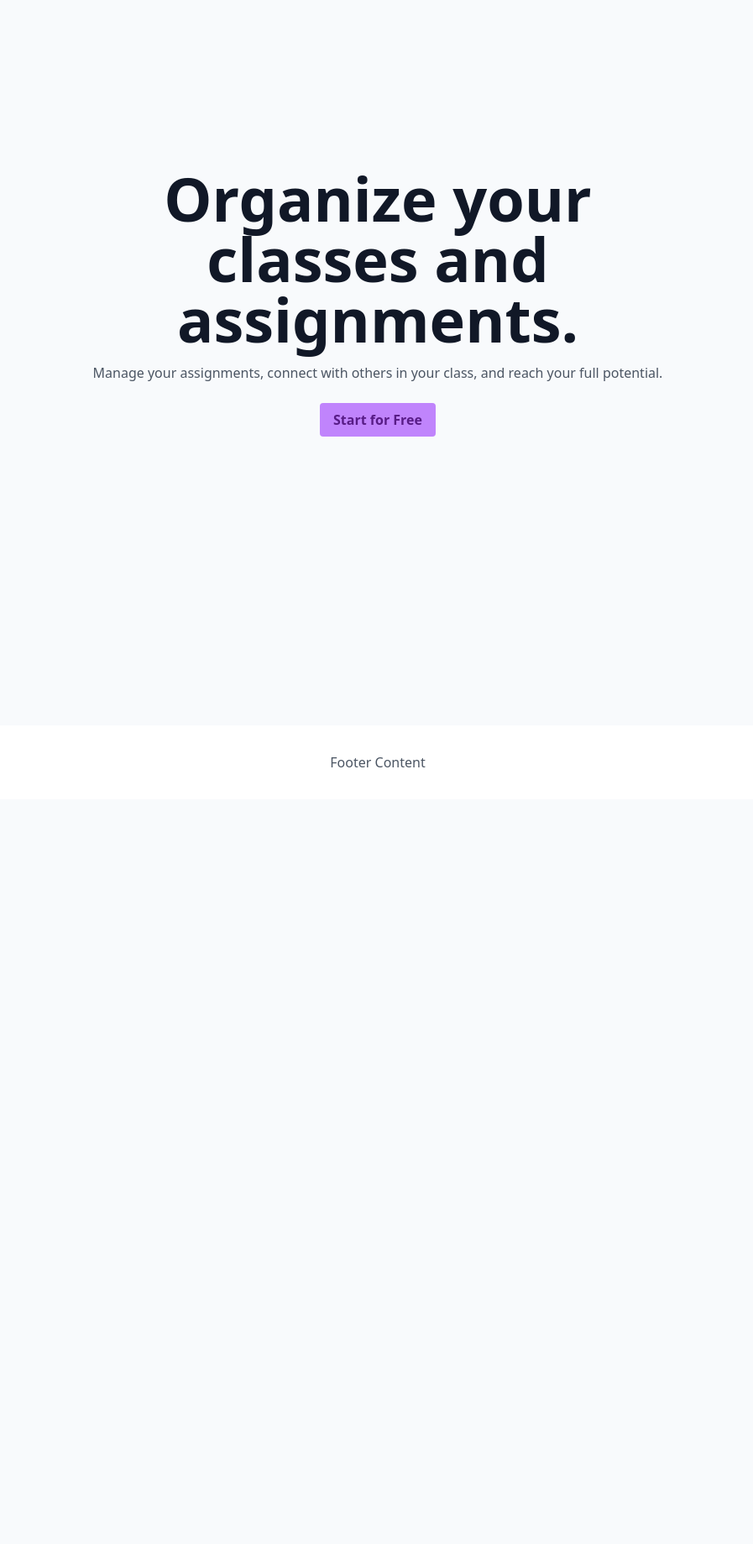
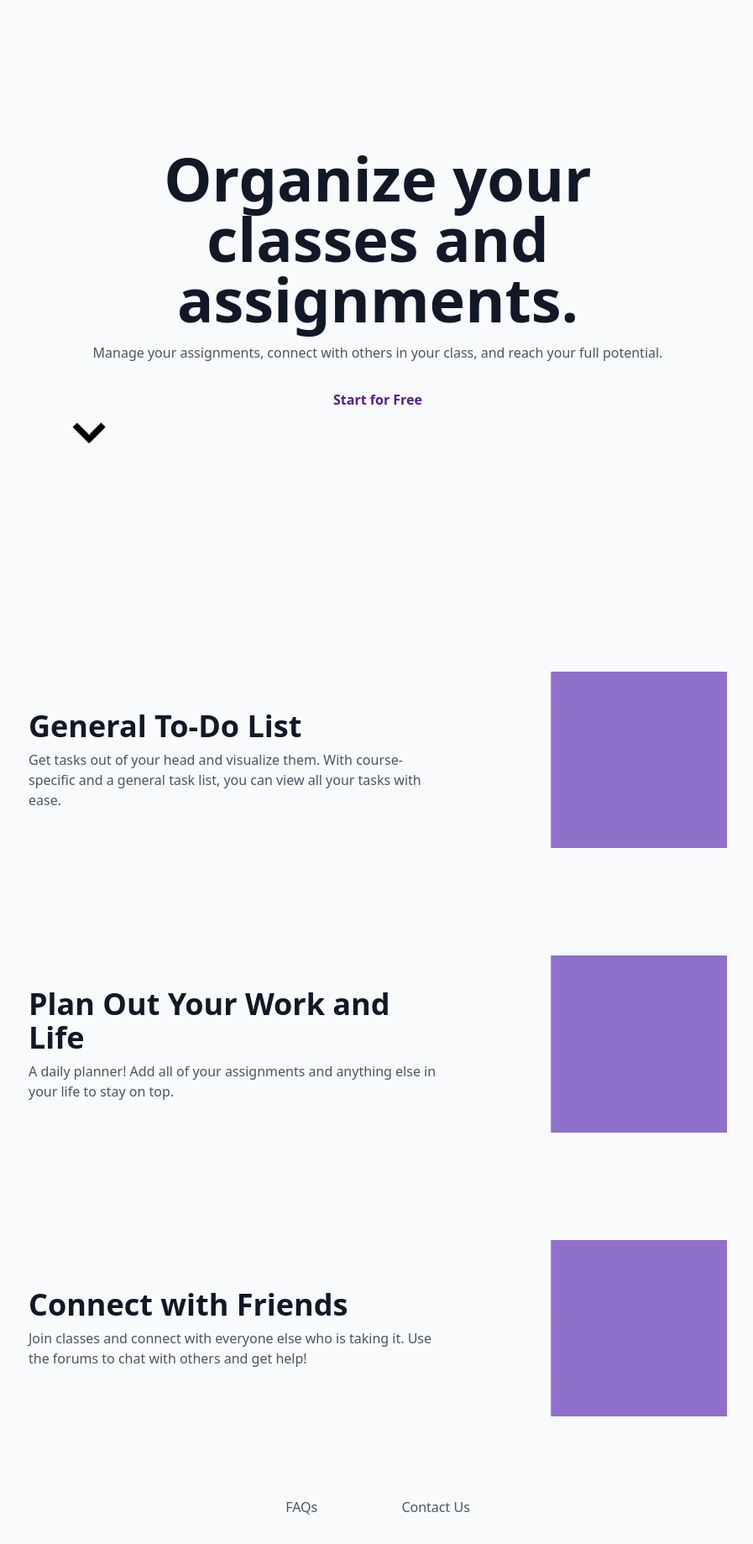
Before and after one commit to agiac16/ClassMate, a Django app: page / in a window 1280 px wide. Shown: the part 80-1919 px from the top of the page at 84% size, without its empty margins (190-1087 px from the left). Before the commit the page ends 994 px from the top, so only its background shows below. Run offline with Django 4.2, Linux system fonts and the light colour scheme; some libraries are stand-ins or nearby versions.

Commit message:
updated homepage

```diff
--- a/home/templates/home/homepage.html
+++ b/home/templates/home/homepage.html
@@ -7,26 +7,67 @@
     <meta charset="UTF-8">
     <meta name="viewport" content="width=device-width, initial-scale=1.0">
     <title>ClassMate - Manage Your Classes & Assignments</title>
-    <script src="https://cdn.tailwindcss.com"></script>
 </head>
 <body>
     {% block content %}
-
         <!-- Hero Section -->
         <div class="h-screen bg-cover bg-center flex items-center justify-center">
             <div class="max-w-3xl mx-auto px-4 text-center -mt-20">
                 <h1 class="font-bold text-7xl text-gray-900">Organize your classes and assignments.</h1>
                 <p class="mt-4 text-gray-600">Manage your assignments, connect with others in your class, and reach your full potential.</p>
-                <a href="{% url 'signup' %}" class="mt-6 inline-block bg-purple-400 text-purple-900 font-bold py-2 px-4 rounded hover:bg-purple-500 transition duration-300">Start for Free</a>
+                <a href="{% url 'signup' %}" class="mt-6 inline-block bg-yellow text-purple-900 font-bold py-2 px-4 rounded hover:bg-purple-500 transition duration-300">Start for Free</a>
+
+
+                <a href="#info"><img src="{% static 'downarrow.png' %}" class="flex animate-bounce w-12 h-12 justify-center items-center "></a>
+
             </div>
         </div>
 
 
 
+        <div class="flex flex-row md:mx-56 lg:mx-128" id="info">
+            <div class="flex flex-col  justify-center pr-32 w-full">
+                <p class="font-bold text-4xl text-gray-900 mb-2">General To-Do List</p>
+                <p class="text-gray-600">Get tasks out of your head and visualize them. With course-specific and a general task list, you can view all your tasks with ease.</p>
+            </div>
+            <div class="">
+                <img src="{% static 'testImage.png' %}" alt="" class="">
+            </div>
+        </div>
+
+        <!-- Section 2: Daily planner (show planner ss]) -->
+        <div class="flex flex-row md:mx-56 lg:mx-128 mt-32">
+            <div class="flex flex-col  justify-center pr-32 w-full">
+                <p class="font-bold text-4xl text-gray-900 mb-2">Plan Out Your Work and Life</p>
+                <p class="text-gray-600">A daily planner! Add all of your assignments and anything else in your life to stay on top.</p>
+            </div>
+            <div class="">
+                <img src="{% static 'testImage.png' %}" alt="" class="">
+            </div>
+        </div>
+
+        <!-- Section 3: Connect with Friends (show forum) -->
+        <div class="flex flex-row md:mx-56 lg:mx-128 mt-32">
+            <div class="flex flex-col  justify-center pr-32 w-full">
+                <p class="font-bold text-4xl text-gray-900 mb-2">Connect with Friends</p>
+                <p class="text-gray-600">Join classes and connect with everyone else who is taking it. Use the forums to chat with others and get help!</p>
+            </div>
+            <div class="">
+                <img src="{% static 'testImage.png' %}" alt="" class="">
+            </div>
+        </div>
+
+
+
+
+
     <!-- Footer Section -->
-    <footer class="bg-white py-8 mt-16">
-        <div class="max-w-6xl mx-auto px-4">
-        <p class="text-center text-gray-600">Footer Content</p>
+    <footer class="py-8 mt-16">
+        <div class="flex max-w-6xl mx-auto px-4 items-center justify-center">
+        <p class="text-center text-gray-600 space-x-24">
+            <a href="#">FAQs</a>
+            <a href="#">Contact Us</a>
+        </p>
         </div>
     </footer>
 
```
Also changed, not shown: home/templates/home/static/downarrow.png (added), home/templates/home/static/testImage.png (added), 1 other file.
